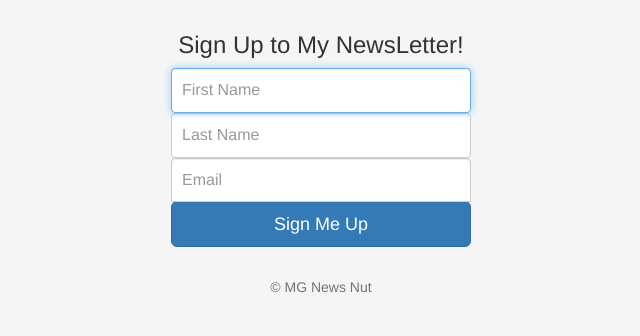
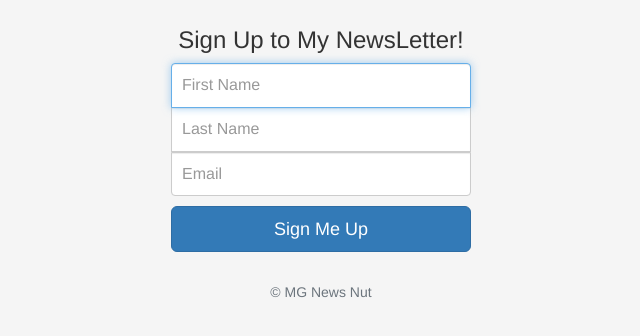
Before and after one commit to Mitali2700/Signup_Page, a website: page signup.html in a window 1280 px wide. Shown: the part 288-624 px from the top of the page, without its empty margins (319-959 px from the left). Drawn offline with nearby package versions, Linux system fonts and the light colour scheme.

Commit message:
changing border radius

```diff
--- a/signup.html
+++ b/signup.html
@@ -49,15 +49,15 @@
       <h1 class="h3 mb-3 font-weight-normal">Sign Up to My NewsLetter!</h1>
       <!-- Remove input labels so we are just commenting out them. -->
       <!-- <label for="inputEmail" class="sr-only">Email address</label> -->
-      <input type="text" class="form-control" placeholder="First Name" required autofocus>
+      <input type="text" class="form-control top" placeholder="First Name" required autofocus>
       <!-- <label for="inputPassword" class="sr-only">Password</label> -->
-      <input type="text" class="form-control" placeholder="Last Name" required>
+      <input type="text" class="form-control middle" placeholder="Last Name" required>
       <!-- <div class="checkbox mb-3">
         <label>
           <input type="checkbox" value="remember-me"> Remember me
         </label>
       </div> -->
-      <input type="email" class="form-control" placeholder="Email" required>
+      <input type="email" class="form-control bottom" placeholder="Email" required>
       <button class="btn btn-lg btn-primary btn-block" type="submit">Sign Me Up</button>
       <p class="mt-5 mb-3 text-muted">&copy; MG News Nut</p>
     </form>
--- a/styles.css
+++ b/styles.css
@@ -37,12 +37,17 @@ body {
 .form-signin .form-control:focus {
   z-index: 2;
 }
-.form-signin input[type="email"] {
+.top{
   margin-bottom: -1px;
   border-bottom-right-radius: 0;
   border-bottom-left-radius: 0;
 }
-.form-signin input[type="password"] {
+
+.middle{
+  border-radius: 0%;
+}
+
+.bottom {
   margin-bottom: 10px;
   border-top-left-radius: 0;
   border-top-right-radius: 0;
```
